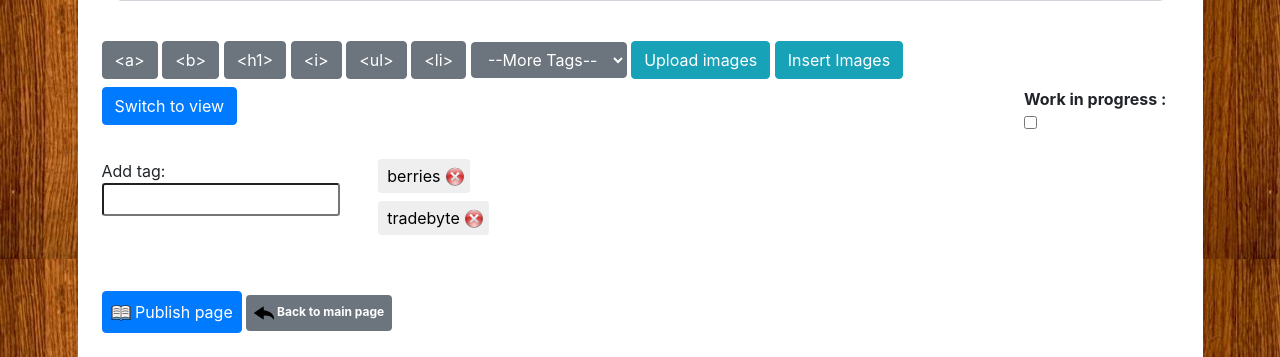
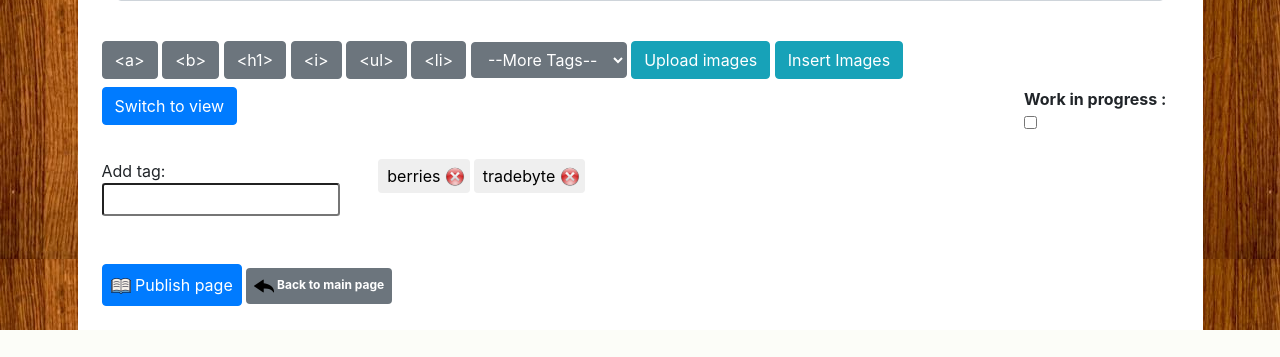
Before and after one commit to ssaprank/personal_wiki, a Django app: page /16/edit in a window 1280 px wide. Shown: the part 871-1228 px from the top of the page. After the commit the page ends 1201 px from the top, so only its background shows below. Run offline with Django 3.2, Linux system fonts and the light colour scheme; data comes from the database, SQL or seed files in the repository; both versions use the stored data as it was after the commit; some libraries are stand-ins or nearby versions.

Commit message:
changed tag row length

```diff
--- a/wiki/page/templates/page/edit_create_page.html
+++ b/wiki/page/templates/page/edit_create_page.html
@@ -82,7 +82,7 @@
         <div class="col-sm-3">
             Add tag: <input type="text" class="form-control-sm" id="id_tags"/>
         </div>
-        <div class="col-sm-2">
+        <div class="col-sm-4">
             <div id="page_tags_container">
                 {% if page_tags.count > 0 %}
                 {% for tag in page_tags %}
--- a/wiki/page/views.py
+++ b/wiki/page/views.py
@@ -31,7 +31,7 @@ def index(request):
 			SHORT_DESCRIPTION_LENGTH
 			)
 
-	render_params = {"greeting" : "Mer haba", "pages" : pages, 'wip_pages' : wip_pages}
+	render_params = {"greeting" : "Velkommen", "pages" : pages, 'wip_pages' : wip_pages}
 	return render(request, template_name, render_params)
 
 def show_search_list(request):
```
Also changed, not shown: wiki/db.sqlite3, wiki/page/media/images/cloudberry.jpg (added).
